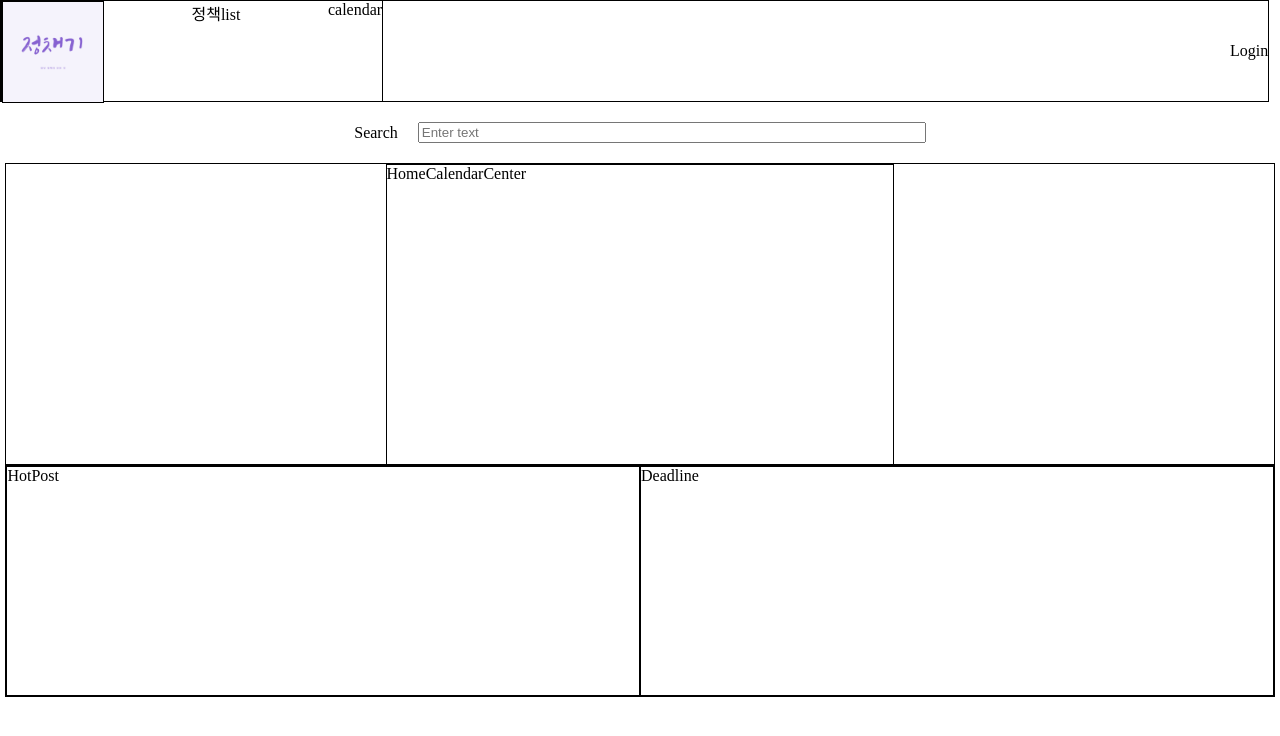
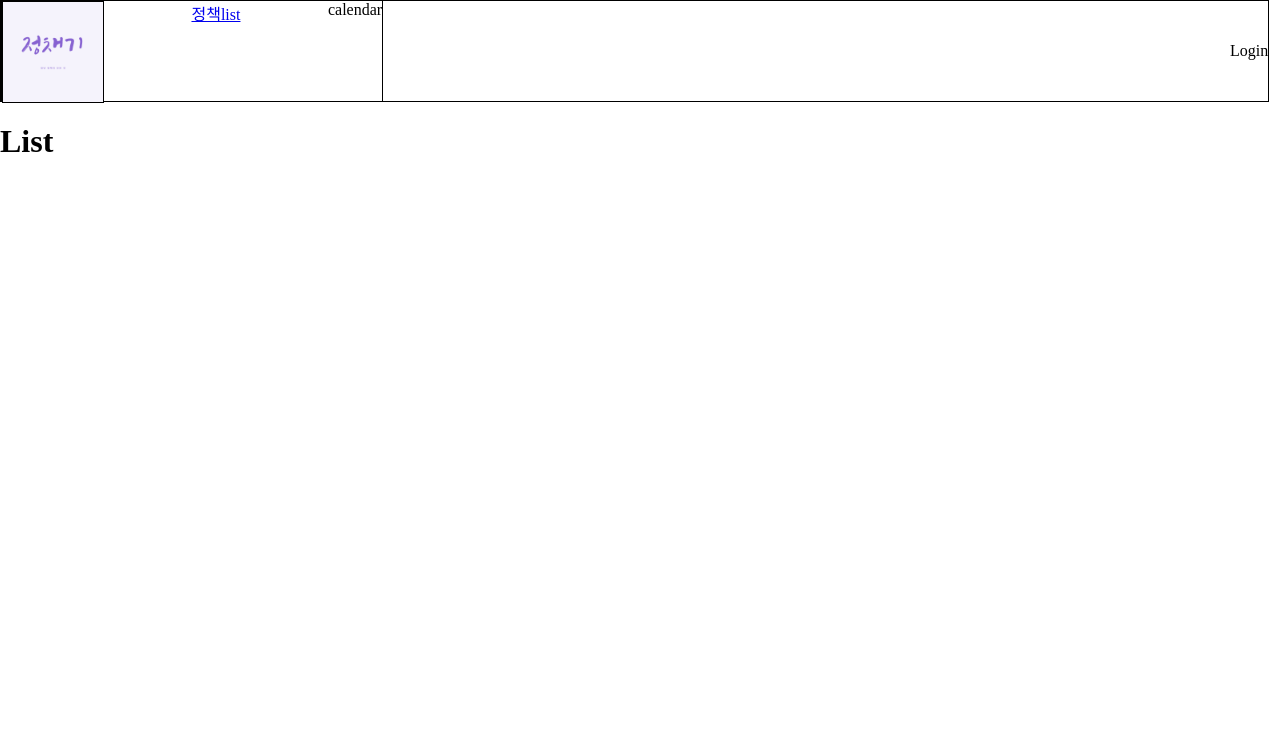
Before and after one commit to jihaneol/Jeongchaegi, a React (Create React App) app in the folder frontend/: page /list in a window 1280 px wide. Shown: the top 736 px of the page. Built offline with nearby package versions, Linux system fonts and the light colour scheme.

Commit message:
(to_develop) 정책 리스트 라우터 연결, 리스트 jsx 생성

```diff
--- a/frontend/src/App.jsx
+++ b/frontend/src/App.jsx
@@ -1,19 +1,23 @@
-import Nav from "./components/Nav";
-import Home from "./routes/Home"
-
 import {
   BrowserRouter as Router,
   Switch,
   Route,
 } from "react-router-dom"
 
+import Nav from "./components/Nav";
+import Home from "./routes/Home"
+import List from "./routes/List";
+
 function App() {
     return (
       <Router>
         <Nav />
         <Switch>
-          <Route>
-            <Home path="/"/>
+          <Route path="/list">
+            <List />
+          </Route>
+          <Route path="/">
+            <Home />
           </Route>
         </Switch>
       </Router>
--- a/frontend/src/components/Nav.jsx
+++ b/frontend/src/components/Nav.jsx
@@ -7,7 +7,7 @@ export default function Nav() {
     <div className={nav_styles.nav_wrap}>
       <div className={nav_styles.nav_menu}>
         <Link to={"/"} className={nav_styles.nav_logo}></Link>
-        <div>정책list </div>
+        <Link to="/list">정책list </Link>
         <div>calendar</div>
       </div>
       <div>
--- /dev/null
+++ b/frontend/src/routes/List.jsx
@@ -0,0 +1,7 @@
+import React from 'react'
+
+export default function List() {
+  return (
+	<h1>List</h1>
+  )
+}
```
